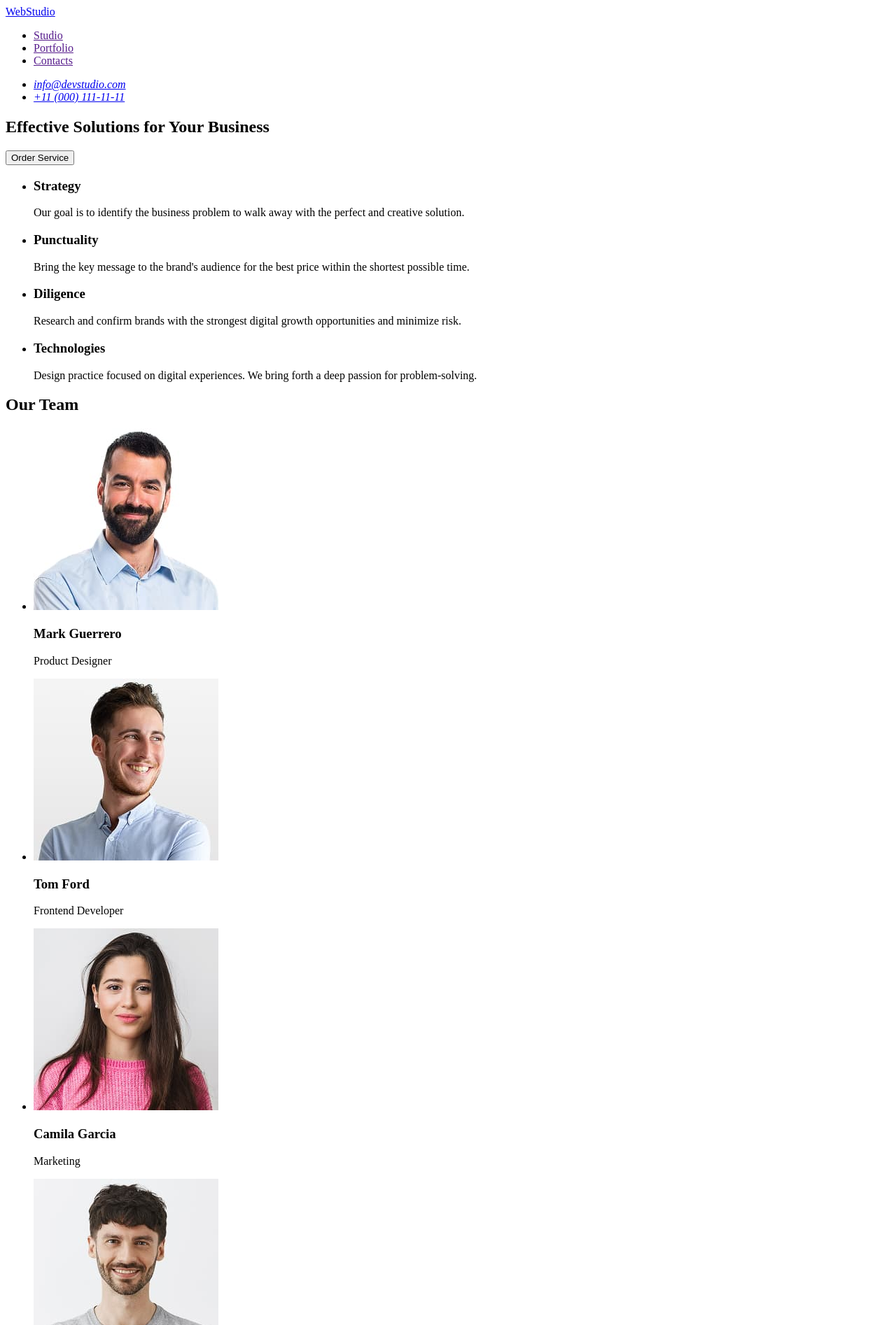
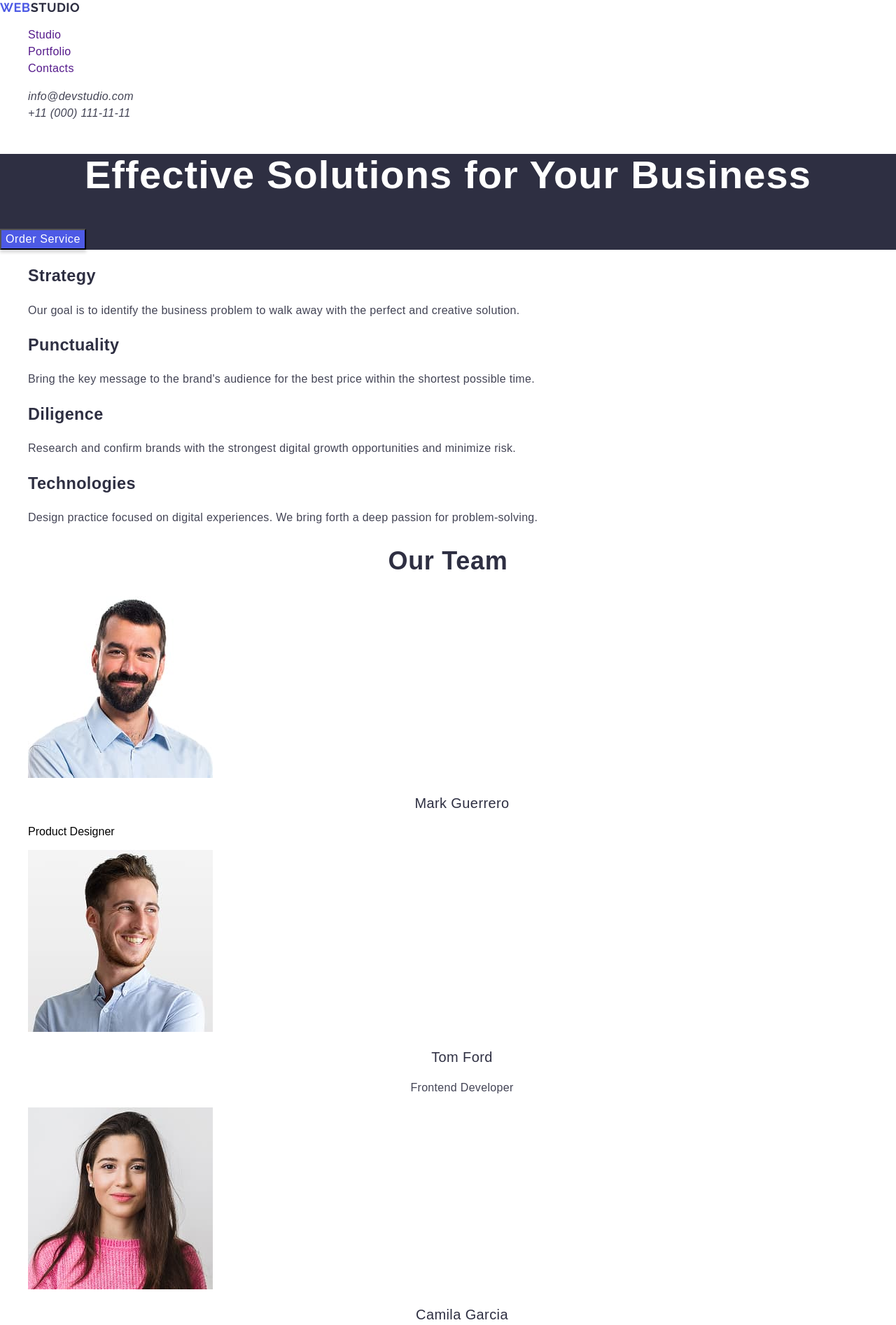
Before and after one commit to oksanabochkor/goit-markup-hw-02, a plain HTML site: page index.html in a window 1280 px wide. Shown: the top 1894 px of the page at 70% size. Drawn offline with nearby package versions, Linux system fonts and the light colour scheme.

Commit message:
add code css

```diff
--- a/css/styles.css
+++ b/css/styles.css
@@ -0,0 +1,216 @@
+body{
+    font-family: "Robot" , sans-serif;
+}
+ul{
+    list-style-type: none;
+}
+a{
+    text-decoration: none;
+}
+
+/* header */
+
+.header {}
+
+
+.header-navigation {}
+
+
+.header-logo {
+    font-family: "Raleway", sans-serif;
+
+    font-size: 18px;
+    line-height: 1.16;
+    letter-spacing: 0.03em;
+    text-transform: uppercase;
+    color: #2e2f42;
+
+}
+
+.header-logo-span{
+
+        font-size: 18px;
+        line-height: 1.16667;
+        letter-spacing: 0.03em;
+        text-transform: uppercase;
+        color: #4d5ae5;
+
+}
+
+.header-list {}
+
+
+.header-list-item {
+    font-weight: 500;
+        font-size: 16px;
+        line-height: 1.5;
+        letter-spacing: 0.02em;
+        color: #2e2f42;
+}
+
+
+.adress {}
+
+
+.adress-list {}
+
+
+.adres-list-item {
+
+        font-size: 16px;
+        line-height: 1.5;
+        letter-spacing: 0.02em;
+        color: #434455;
+}
+
+
+.main {}
+
+
+.hero {
+    background: #2e2f42;
+}
+
+
+.hero-title {
+
+        font-size: 56px;
+        line-height: 1.07;
+        letter-spacing: 0.02em;
+        text-align: center;
+        color: #fff;
+}
+
+
+.hero-btn {
+    font-weight: 500;
+        font-size: 16px;
+        line-height: 1.5;
+        letter-spacing: 0.04em;
+        color: #fff;
+        box-shadow: 0 4px 4px 0 rgba(0, 0, 0, 0.15);
+            background: #4d5ae5;
+}
+
+
+.team {}
+
+
+.team-list {}
+
+
+.team-list-item {
+    font-weight: 500;
+        font-size: 20px;
+        line-height: 1.2;
+        letter-spacing: 0.02em;
+        color: #2e2f42;
+}
+
+
+.team-title {}
+
+
+.team-text {
+
+        font-size: 16px;
+        line-height: 1.5;
+        letter-spacing: 0.02em;
+        color: #434455;
+}
+.our-team {}
+
+
+.our-team-title {
+
+        font-size: 36px;
+        line-height: 1.11;
+        letter-spacing: 0.02em;
+        text-align: center;
+        color: #2e2f42;
+
+}
+
+.our-team-list {}
+
+
+.our-team-list-item {}
+
+
+.our-team-img {}
+
+
+.our-team-title-two {
+    font-weight: 500;
+        font-size: 20px;
+        line-height: 1.2;
+        letter-spacing: 0.02em;
+        text-align: center;
+        color: #2e2f42;
+}
+
+
+.our-team-text {
+
+        font-size: 16px;
+        line-height: 1.5;
+        letter-spacing: 0.02em;
+        text-align: center;
+        color: #434455;
+}
+
+.portfolio {}
+
+
+.portfolio-title {
+
+        font-size: 36px;
+        line-height: 1.11;
+        letter-spacing: 0.02em;
+        text-align: center;
+        color: #2e2f42;
+}
+
+.portfolio-list {}
+
+
+.portfolio-list-item {}
+
+
+.portfolio-img {}
+
+
+.portfolio-title-two {
+    font-weight: 500;
+        font-size: 20px;
+        line-height: 1.2;
+        letter-spacing: 0.02em;
+        color: #2e2f42;
+}
+
+.portfolio-text {
+
+        font-size: 16px;
+        line-height: 1.5;
+        letter-spacing: 0.02em;
+        color: #434455;
+}
+
+.footer {
+    background: #2e2f42;
+}
+
+.foter-logo {
+    font-family: "Raleway", sans-serif;
+        font-size: 18px;
+        line-height: 1.16;
+        letter-spacing: 0.03em;
+        text-transform: uppercase;
+        color: #f4f4fd;
+}
+
+.foter-text {
+    font-size: 16px;
+    line-height: 1.5;
+    letter-spacing: 0.02em;
+    color: #f4f4fd;}
--- a/index.html
+++ b/index.html
@@ -4,131 +4,205 @@
     <meta charset="UTF-8" />
     <meta name="viewport" content="width=device-width, initial-scale=1.0" />
     <title>Document</title>
+    <link
+      rel="stylesheet"
+      href="https://cdnjs.cloudflare.com/ajax/libs/modern-normalize/3.0.1/modern-normalize.css"
+      integrity="sha512-gnAN+RgTMylunXI7AMg+PtcUGpKZFkZJoFIkAWvdPFRrFJz3p2tx4+9xbjILRfN7CzoViMgS8vSf06fSQzWZjA=="
+      crossorigin="anonymous"
+      referrerpolicy="no-referrer"
+    />
     <link rel="stylesheet" href="./css/styles.css" />
+
     <link rel="preconnect" href="https://fonts.googleapis.com" />
     <link rel="preconnect" href="https://fonts.gstatic.com" crossorigin />
     <link
       href="https://fonts.googleapis.com/css2?family=Raleway:wght@700&family=Roboto:wght@400;500;700&display=swap"
       rel="stylesheet"
     />
-    <link rel="preconnect" href="https://fonts.googleapis.com" />
-    <link rel="preconnect" href="https://fonts.gstatic.com" crossorigin />
-    <link
-      href="https://fonts.googleapis.com/css2?family=Raleway:wght@500&family=Roboto:wght@500&display=swap"
-      rel="stylesheet"
-    />
   </head>
   <body>
-    <header>
-      <nav>
-        <a href="./index.html">WebStudio</a>
+    <header class="header">
+      <nav class="header-navigation">
+        <a href="./index.html" class="header-logo"
+          ><span class="header-logo-span">Web</span>Studio
+        </a>
 
-        <ul>
-          <li>
+        <ul class="header-list">
+          <li class="header-list-item">
             <a href="">Studio</a>
           </li>
-          <li>
+          <li class="header-list-item">
             <a href="">Portfolio</a>
           </li>
-          <li>
+          <li class="header-list-item">
             <a href="">Contacts</a>
           </li>
         </ul>
       </nav>
-      <address>
-        <ul>
+      <address class="adress">
+        <ul class="adress-list">
           <li>
-            <a href="mailto:info@devstudio.com">info@devstudio.com</a>
+            <a href="mailto:info@devstudio.com" class="adres-list-item"
+              >info@devstudio.com</a
+            >
           </li>
-          <li>
-            <a href="tel:+110001111111">+11 (000) 111-11-11</a>
+          <li class="adress-list">
+            <a href="tel:+110001111111" class="adres-list-item"
+              >+11 (000) 111-11-11</a
+            >
           </li>
         </ul>
       </address>
     </header>
-    <main>
-      <section>
-        <h1>Effective Solutions for Your Business</h1>
-        <button type="button">Order Service</button>
+    <main class="main">
+      <section class="hero">
+        <h1 class="hero-title">Effective Solutions for Your Business</h1>
+        <button class="hero-btn" type="button">Order Service</button>
       </section>
-      <section>
+      <section class="team">
         <h2 hidden>Team</h2>
-        <ul>
-          <li>
-            <h3>Strategy</h3>
-            <p>
+        <ul class="team-list">
+          <li class="team-list-item">
+            <h3 class="team-title">Strategy</h3>
+            <p class="team-text">
               Our goal is to identify the business problem to walk away with the
               perfect and creative solution.
             </p>
           </li>
-          <li>
-            <h3>Punctuality</h3>
-            <p>
+          <li class="team-list-item">
+            <h3 class="team-title">Punctuality</h3>
+            <p class="team-text">
               Bring the key message to the brand's audience for the best price
               within the shortest possible time.
             </p>
           </li>
-          <li>
-            <h3>Diligence</h3>
-            <p>
+          <li class="team-list-item">
+            <h3 class="team-title">Diligence</h3>
+            <p class="team-text">
               Research and confirm brands with the strongest digital growth
               opportunities and minimize risk.
             </p>
           </li>
-          <li>
-            <h3>Technologies</h3>
-            <p>
+          <li class="team-list-item">
+            <h3 class="team-title">Technologies</h3>
+            <p class="team-text">
               Design practice focused on digital experiences. We bring forth a
               deep passion for problem-solving.
             </p>
           </li>
         </ul>
       </section>
-      <section>
-        <h2>Our Team</h2>
-        <ul>
-          <li>
-            <img src="./images/imagen.jpg" alt="Product Designer" width="264" />
-            <h3>Mark Guerrero</h3>
+      <section class="our-team">
+        <h2 class="our-team-title">Our Team</h2>
+        <ul class="our-team-list">
+          <li class="our-team-list-item">
+            <img
+              class="our-team-img"
+              src="./images/imagen.jpg"
+              alt="Product Designer"
+              width="264"
+            />
+            <h3 class="our-team-title-two">Mark Guerrero</h3>
             <p>Product Designer</p>
           </li>
-          <li>
+          <li class="our-team-list-item">
             <img
+              class="our-team-img"
               src="./images/img.2.jpg"
               alt="Frontend Developer"
               width="264"
             />
-            <h3>Tom Ford</h3>
-            <p>Frontend Developer</p>
+            <h3 class="our-team-title-two">Tom Ford</h3>
+            <p class="our-team-text">Frontend Developer</p>
+          </li>
+          <li class="our-team-list-item">
+            <img
+              class="our-team-img"
+              src="./images/img.3.jpg"
+              alt="Marketing"
+              width="264"
+            />
+            <h3 class="our-team-title-two">Camila Garcia</h3>
+            <p class="our-team-text">Marketing</p>
+          </li>
+          <li class="our-team-list-item">
+            <img
+              class="our-team-img"
+              src="./images/img.4.jpg"
+              alt="UI Designer"
+              width="264"
+            />
+            <h3 class="our-team-title-two">Daniel Wilson</h3>
+            <p class="our-team-text">UI Designer</p>
+          </li>
+        </ul>
+      </section>
+      <section class="portfolio">
+        <h2 class="portfolio-title">Our Portfolio</h2>
+        <ul class="portfolio-list">
+          <li class="portfolio-list-item">
+            <img
+              src="./images/portfolio1-min.jpg"
+              alt="images"
+              class="portfolio-img"
+            />
+            <h3 class="portfolio-title-two">Banking App</h3>
+            <p class="portfolio-text">App</p>
           </li>
           <li>
-            <img src="./images/img.3.jpg" alt="Marketing" width="264" />
-            <h3>Camila Garcia</h3>
-            <p>Marketing</p>
+            <img
+              src="./images/portfolio2(1)-min.jpg"
+              alt="images"
+              class="portfolio-img"
+            />
+            <h3>Cashless Payment</h3>
+            <p class="portfolio-text">Marketing</p>
           </li>
           <li>
-            <img src="./images/img.4.jpg" alt="UI Designer" width="264" />
-            <h3>Daniel Wilson</h3>
-            <p>UI Designer</p>
+            <img
+              src="./images/portfolio2-min.jpg"
+              alt="images"
+              class="portfolio-img"
+            />
+            <h3 class="portfolio-title-two">Meditation App</h3>
+            <p class="portfolio-text">App</p>
           </li>
-        </ul>
-        <h2>Our Portfolio</h2>
-        <ul>
-          <li><img src="./images/Project Card 1-min.jpg" alt="images" /></li>
           <li>
-            <img src="./images/Project Card 1 (1)-min.jpg" alt="images" />
+            <img
+              src="./images/portfolio4-min.jpg"
+              alt="images"
+              class="portfolio-img"
+            />
+            <h3 class="portfolio-title-two">Taxi Service</h3>
+            <p class="portfolio-text">Marketing</p>
           </li>
-          <li><img src="./images/Project Card 2-min.jpg" alt="images" /></li>
-          <li><img src="./images/Project Card 3-min.jpg" alt="images" /></li>
           <li>
-            <img src="./images/Project Card 3 (1)-min.jpg" alt="images" />
+            <img
+              src="./images/portfolio5-min.jpg"
+              alt="images"
+              class="portfolio-img"
+            />
+            <h3 class="portfolio-title-two">Screen Illustrations</h3>
+            <p class="portfolio-text">Design</p>
+          </li>
+
+          <li>
+            <img
+              src="./images/portfolio6-min.jpg"
+              alt="images"
+              class="portfolio-img"
+            />
+            <h3 class="portfolio-title-two">Online Courses</h3>
+            <p class="portfolio-text">Marketing</p>
           </li>
         </ul>
       </section>
     </main>
-    <footer>
-      <a href="./index.html">WebStudio</a>
-      <p>
+    <footer class="footer">
+      <a href="./index.html" class="foter-logo"
+        ><span class="header-logo-span">Web</span>Studio</a
+      >
+      <p class="foter-text">
         Increase the flow of customers and sales for your business with digital
         marketing & growth solutions.
       </p>
```
Also changed, not shown: images/Project Card 1 (1)-min.jpg (deleted), images/Project Card 1-min.jpg (deleted), images/Project Card 2-min.jpg (deleted), images/Project Card 3 (1)-min.jpg (deleted), images/Project Card 3-min.jpg (deleted), images/portfolio1-min.jpg (added), images/portfolio2(1)-min.jpg (added), images/portfolio2-min.jpg (added), images/portfolio4-min.jpg (added), images/portfolio5-min.jpg (added), images/portfolio6-min.jpg (added).
